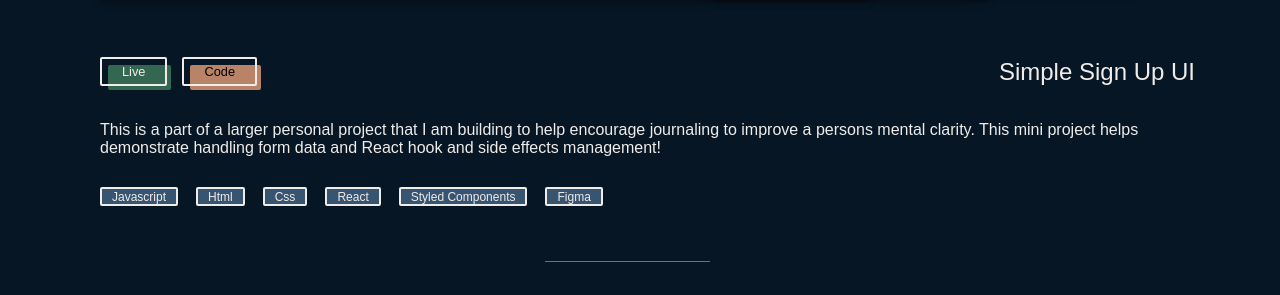
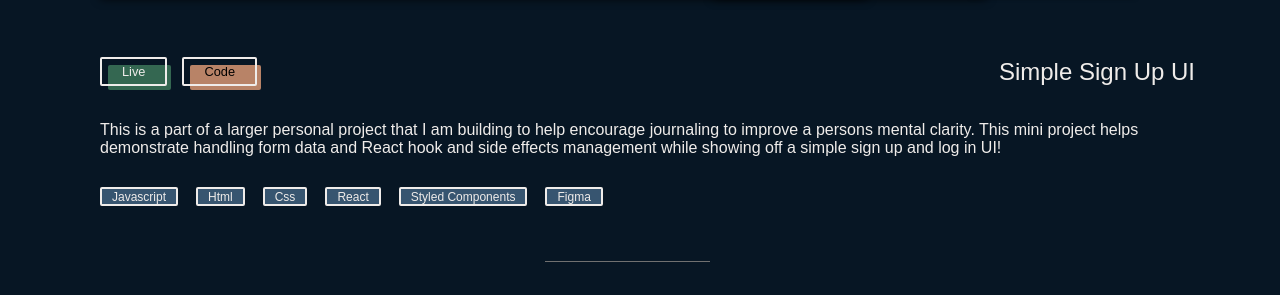
Before and after one commit to ahmedsmrt/Gatsby-Portfolio, a Gatsby site: page / in a window 1280 px wide. Shown: the part 5800-6095 px from the top of the page. Built offline with nearby package versions, Linux system fonts and the light colour scheme; Gatsby itself is replaced by a stand-in of ours.

Commit message:
Project Data

```diff
--- a/src/components/ProjectData.js
+++ b/src/components/ProjectData.js
@@ -44,7 +44,7 @@ export const ProjectText = [
     id: 4,
     title: "Simple Sign Up UI",
     description:
-      "This is a part of a larger personal project that I am building to help encourage journaling to improve a persons mental clarity. This mini project helps demonstrate handling form data and React hook and side effects management!",
+      "This is a part of a larger personal project that I am building to help encourage journaling to improve a persons mental clarity. This mini project helps demonstrate handling form data and React hook and side effects management while showing off a simple sign up and log in UI!",
     languages: ["Javascript", "Html", "Css", "React", "Styled Components", "Figma" ],
     screenshots: [
       "https://github.com/ahmedsmrt/Gatsby-Portfolio/blob/main/src/images/Image%2019.jpg?raw=true",
```
